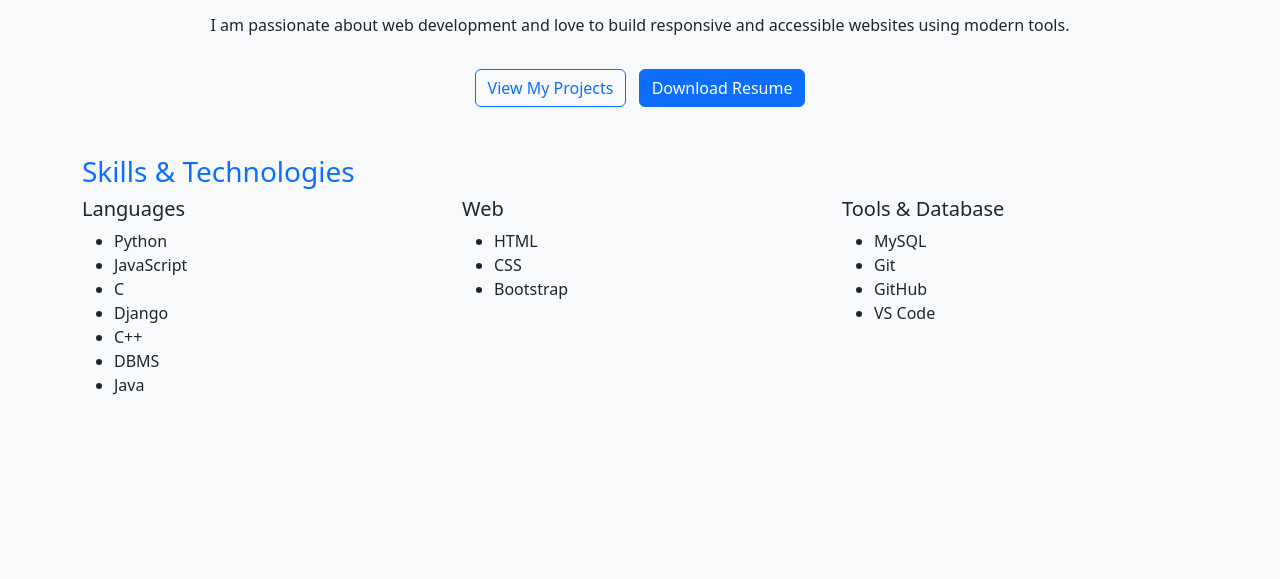
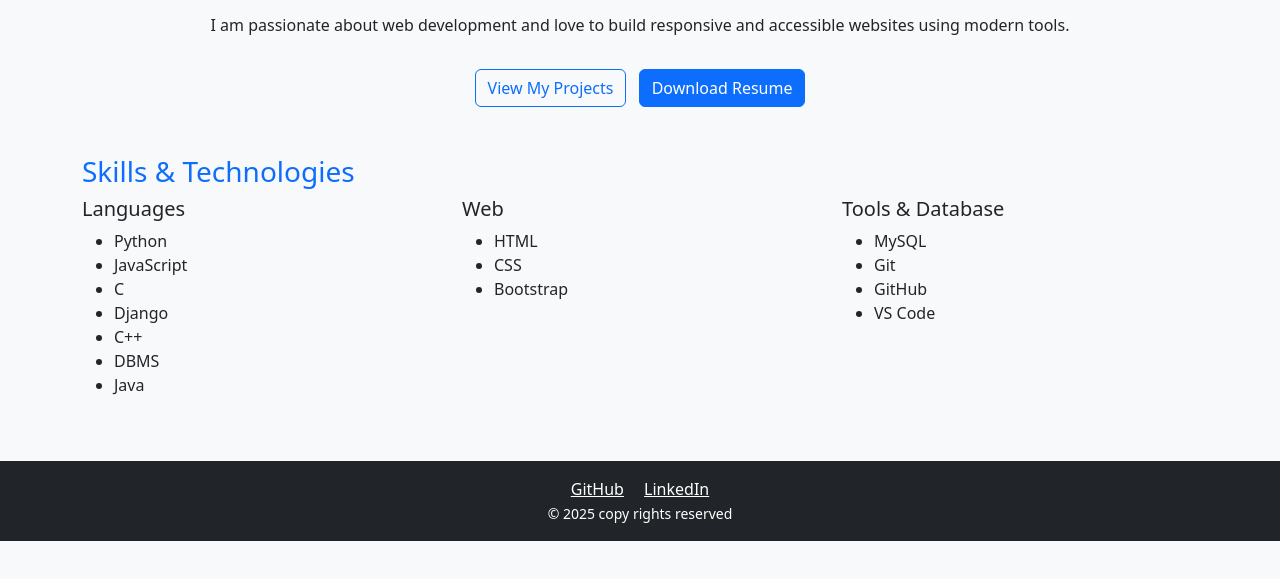
Before and after one commit to vigneshnayak31/vigneshnayak31.github.io, a plain HTML site: page index.html in a window 1280 px wide. Shown: the part 193-772 px from the top of the page. Drawn offline with nearby package versions, Linux system fonts and the light colour scheme.

Commit message:
Update index.html

```diff
--- a/index.html
+++ b/index.html
@@ -78,4 +78,13 @@
   </div>
 
   <!-- Footer -->
-  <footer class="bg-dark text-white text-cent
+  <footer class="bg-dark text-white text-center py-3 mt-5">
+    <div>
+      <a href="https://github.com/" target="_blank" class="text-white me-3">GitHub</a>
+      <a href="https://linkedin.com/" target="_blank" class="text-white">LinkedIn</a>
+    </div>
+    <small>© 2025 copy rights reserved </small>
+  </footer>
+
+</body>
+</html>
```
